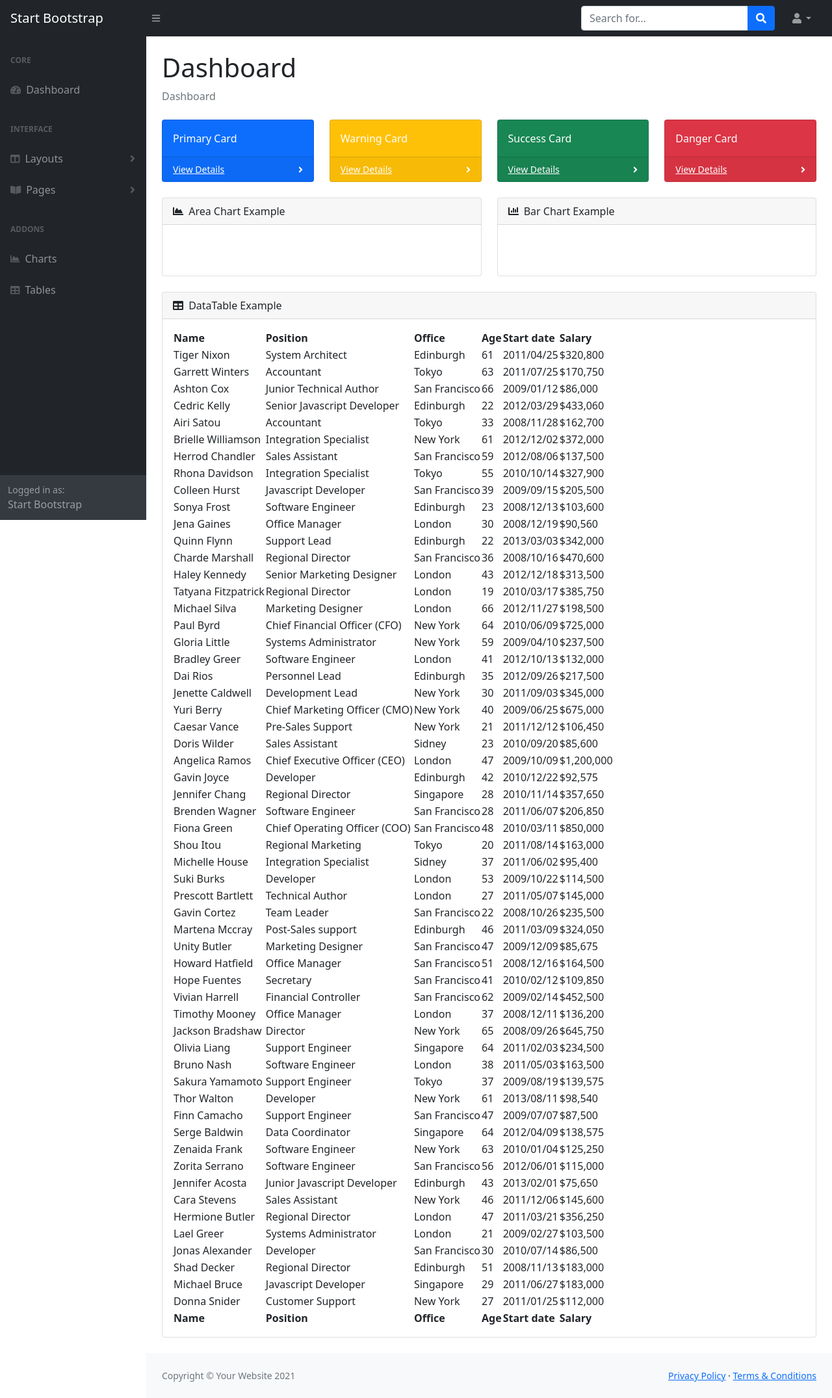
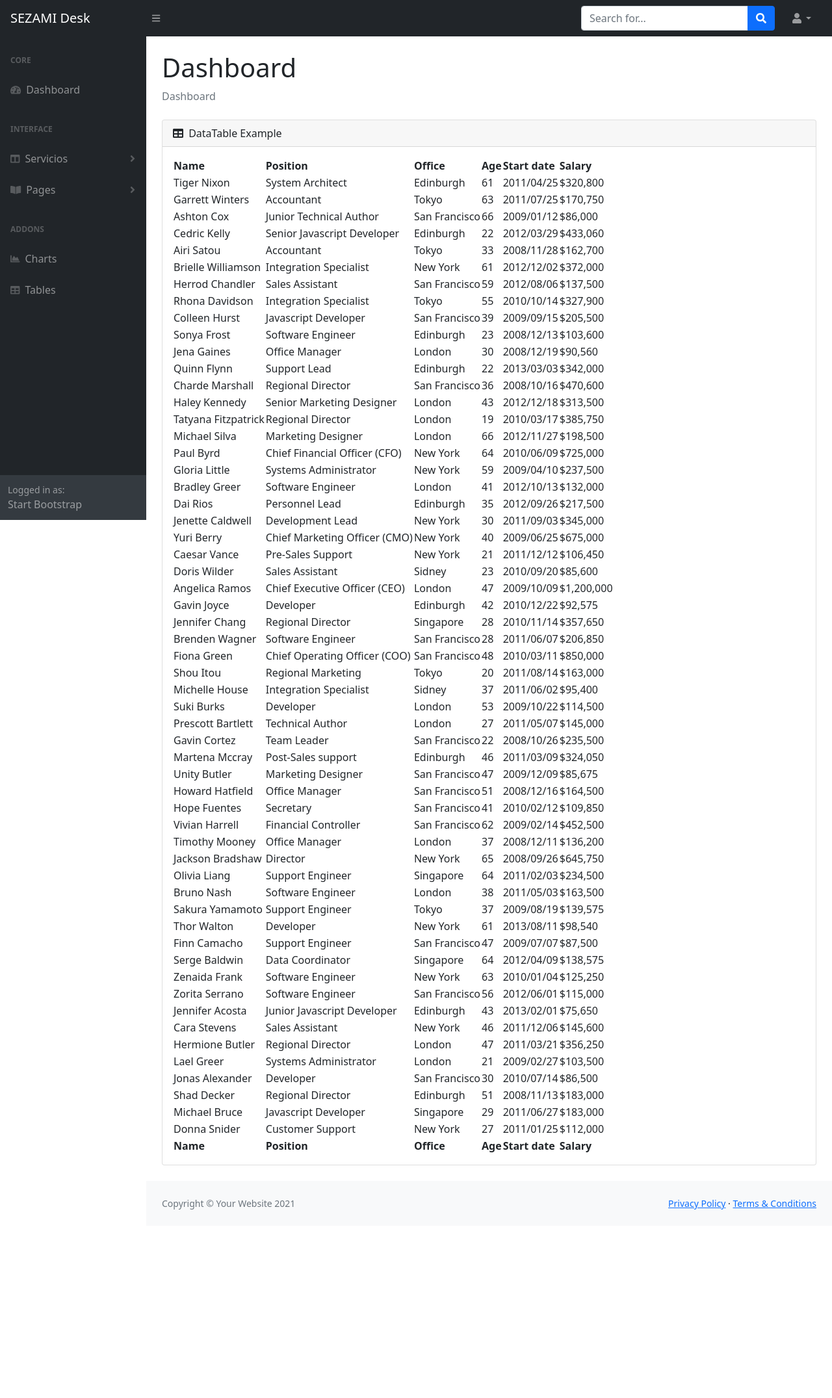
Before and after one commit to juanca1499/sezamidesk, a Django app: page /index/ in a window 1280 px wide. Shown: the whole page at 65% size. After the commit the page ends 1861 px from the top, so only its background shows below. Run offline with Django 3.2, Linux system fonts and the light colour scheme; some libraries are stand-ins or nearby versions.

Commit message:
Se realizaron ajustes estéticos en el dashboard

```diff
--- a/catalogos/templates/base.html
+++ b/catalogos/templates/base.html
@@ -16,7 +16,7 @@
     <body class="sb-nav-fixed">
         <nav class="sb-topnav navbar navbar-expand navbar-dark bg-dark">
             <!-- Navbar Brand-->
-            <a class="navbar-brand ps-3" href="index.html">Start Bootstrap</a>
+            <a class="navbar-brand ps-3" href="index.html">SEZAMI Desk</a>
             <!-- Sidebar Toggle-->
             <button class="btn btn-link btn-sm order-1 order-lg-0 me-4 me-lg-0" id="sidebarToggle" href="#!"><i class="fas fa-bars"></i></button>
             <!-- Navbar Search-->
@@ -52,13 +52,20 @@
                             <div class="sb-sidenav-menu-heading">Interface</div>
                             <a class="nav-link collapsed" href="#" data-bs-toggle="collapse" data-bs-target="#collapseLayouts" aria-expanded="false" aria-controls="collapseLayouts">
                                 <div class="sb-nav-link-icon"><i class="fas fa-columns"></i></div>
-                                Layouts
+                                Servicios
                                 <div class="sb-sidenav-collapse-arrow"><i class="fas fa-angle-down"></i></div>
                             </a>
                             <div class="collapse" id="collapseLayouts" aria-labelledby="headingOne" data-bs-parent="#sidenavAccordion">
                                 <nav class="sb-sidenav-menu-nested nav">
-                                    <a class="nav-link" href="layout-static.html">Static Navigation</a>
-                                    <a class="nav-link" href="layout-sidenav-light.html">Light Sidenav</a>
+                                    <a class="nav-link" href="layout-static.html">Apostillas</a>
+                                    <a class="nav-link" href="layout-sidenav-light.html">Visas</a>
+                                    <a class="nav-link" href="layout-sidenav-light.html">Pasaporte y Seguro Social Americano</a>
+                                    <a class="nav-link" href="layout-sidenav-light.html">Corazón de Plata</a>
+                                    <a class="nav-link" href="layout-sidenav-light.html">Ferias binacionales</a>
+                                    <a class="nav-link" href="layout-sidenav-light.html">Atención a migrantes deportados y repatriados</a>
+                                    <a class="nav-link" href="layout-sidenav-light.html">Traslado de cuerpos</a>
+                                    <a class="nav-link" href="layout-sidenav-light.html">Localización de personas</a>
+                                    <a class="nav-link" href="layout-sidenav-light.html">Administración de usuarios</a>
                                 </nav>
                             </div>
                             <a class="nav-link collapsed" href="#" data-bs-toggle="collapse" data-bs-target="#collapsePages" aria-expanded="false" aria-controls="collapsePages">
@@ -116,64 +123,6 @@
                         <ol class="breadcrumb mb-4">
                             <li class="breadcrumb-item active">Dashboard</li>
                         </ol>
-                        <div class="row">
-                            <div class="col-xl-3 col-md-6">
-                                <div class="card bg-primary text-white mb-4">
-                                    <div class="card-body">Primary Card</div>
-                                    <div class="card-footer d-flex align-items-center justify-content-between">
-                                        <a class="small text-white stretched-link" href="#">View Details</a>
-                                        <div class="small text-white"><i class="fas fa-angle-right"></i></div>
-                                    </div>
-                                </div>
-                            </div>
-                            <div class="col-xl-3 col-md-6">
-                                <div class="card bg-warning text-white mb-4">
-                                    <div class="card-body">Warning Card</div>
-                                    <div class="card-footer d-flex align-items-center justify-content-between">
-                                        <a class="small text-white stretched-link" href="#">View Details</a>
-                                        <div class="small text-white"><i class="fas fa-angle-right"></i></div>
-                                    </div>
-                                </div>
-                            </div>
-                            <div class="col-xl-3 col-md-6">
-                                <div class="card bg-success text-white mb-4">
-                                    <div class="card-body">Success Card</div>
-                                    <div class="card-footer d-flex align-items-center justify-content-between">
-                                        <a class="small text-white stretched-link" href="#">View Details</a>
-                                        <div class="small text-white"><i class="fas fa-angle-right"></i></div>
-                                    </div>
-                                </div>
-                            </div>
-                            <div class="col-xl-3 col-md-6">
-                                <div class="card bg-danger text-white mb-4">
-                                    <div class="card-body">Danger Card</div>
-                                    <div class="card-footer d-flex align-items-center justify-content-between">
-                                        <a class="small text-white stretched-link" href="#">View Details</a>
-                                        <div class="small text-white"><i class="fas fa-angle-right"></i></div>
-                                    </div>
-                                </div>
-                            </div>
-                        </div>
-                        <div class="row">
-                            <div class="col-xl-6">
-                                <div class="card mb-4">
-                                    <div class="card-header">
-                                        <i class="fas fa-chart-area me-1"></i>
-                                        Area Chart Example
-                                    </div>
-                                    <div class="card-body"><canvas id="myAreaChart" width="100%" height="40"></canvas></div>
-                                </div>
-                            </div>
-                            <div class="col-xl-6">
-                                <div class="card mb-4">
-                                    <div class="card-header">
-                                        <i class="fas fa-chart-bar me-1"></i>
-                                        Bar Chart Example
-                                    </div>
-                                    <div class="card-body"><canvas id="myBarChart" width="100%" height="40"></canvas></div>
-                                </div>
-                            </div>
-                        </div>
                         <div class="card mb-4">
                             <div class="card-header">
                                 <i class="fas fa-table me-1"></i>
```
